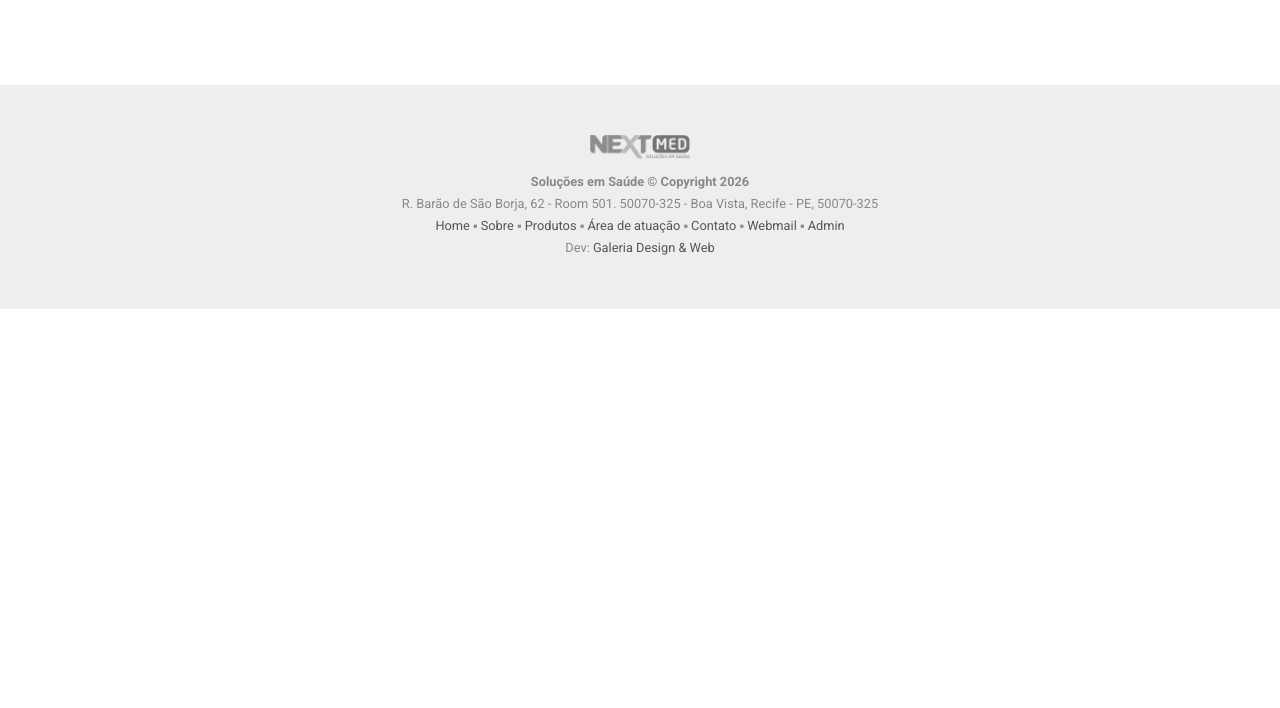
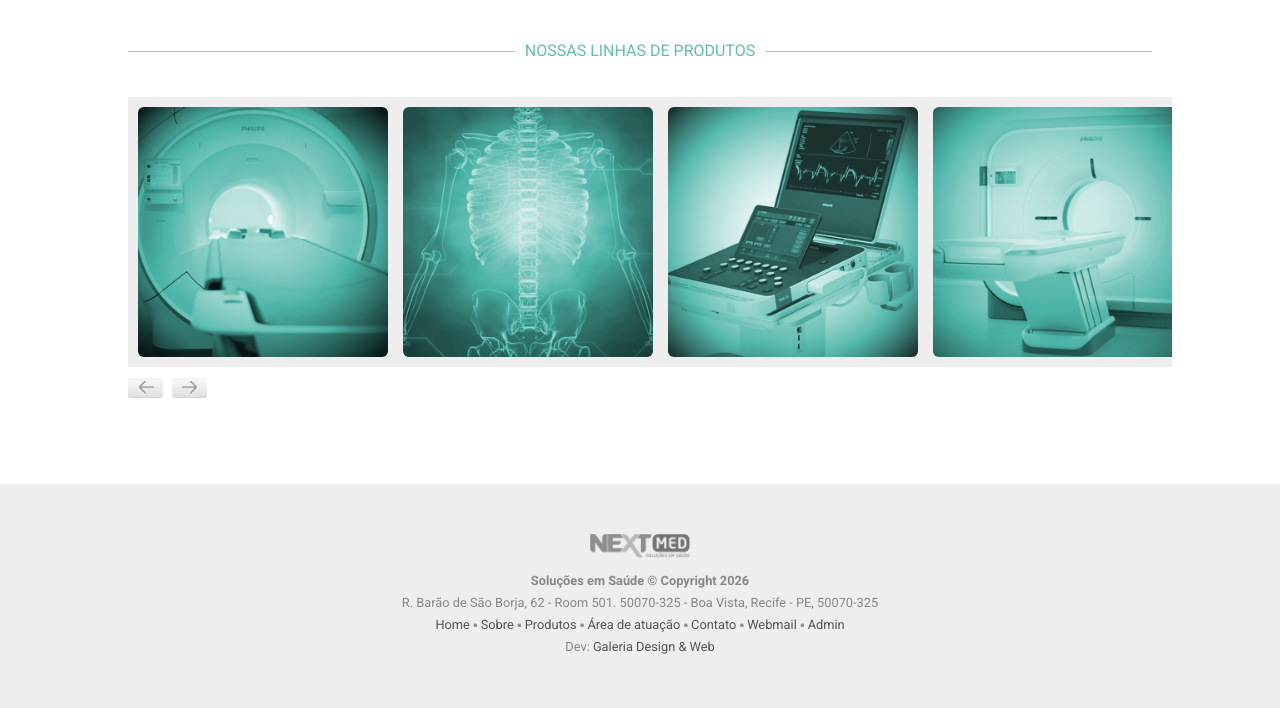
Before and after one commit to galeriaeg/next, a PHP site: page /control_g/ in a window 1280 px wide. Shown: the part 952-1660 px from the top of the page. Before the commit the page ends 1261 px from the top, so only its background shows below. Run offline with PHP 8.4, Linux system fonts and the light colour scheme; data comes from the database, SQL or seed files in the repository; data that the repository does not hold is empty.

Commit message:
cards linhas da home iniciado

```diff
--- /dev/null
+++ b/includes/linhas.php
@@ -0,0 +1,37 @@
+<section class="col12 box-linhas">
+  <div class="card-linha">
+    <span class="nome-linha">Ressonância Magnética</span>
+    <img src="./public/imgs/card-r-m.jpg" alt="produto">
+  </div>
+  <div class="card-linha">
+    <span class="nome-linha">Raio X</span>
+    <img src="./public/imgs/card-r-x.jpg" alt="produto">
+  </div>
+  <div class="card-linha">
+    <span class="nome-linha">Ultrassom</span>
+    <img src="./public/imgs/card-u.jpg" alt="produto">
+  </div>
+  <div class="card-linha">
+    <span class="nome-linha">Tomografia</span>
+    <img src="./public/imgs/card-tmg.jpg" alt="produto">
+  </div>
+  <div class="card-linha">
+    <span class="nome-linha">Arco Cirúrgico</span>
+    <img src="./public/imgs/card-a-c.jpg" alt="produto">
+  </div>
+  <div class="card-linha">
+    <span class="nome-linha">Homodinamica</span>
+    <img src="./public/imgs/card-h.jpg" alt="produto">
+  </div>
+  <div class="card-linha">
+    <span class="nome-linha">Mamografia</span>
+    <img src="./public/imgs/card-m-dr.jpg" alt="produto">
+  </div>
+</section>
+
+<img src="./public/imgs/btn-prev-off.png" class="btn-prev" onmouseover="iniciarRolagem(-1)" onmouseout="pararRolagem()" />
+<img src="./public/imgs/btn-next-off.png" class="btn-next" onmouseover="iniciarRolagem(1)" onmouseout="pararRolagem()" />
+
+
+
+<script src="./public/js/linhas.js"></script>
--- a/pages/home.php
+++ b/pages/home.php
@@ -1,4 +1,5 @@
 <?php require_once "includes/slide.php"; ?>
+
 <section class="col12 grupo-cards">
 
   <div class="card-light ">
@@ -34,8 +35,7 @@
 
 </section>
 
-
-<div class="line-full textoPadrao"><span style="background:#fFf;padding:0 10px;">NOSSAS MARCAS</span></div>
+<div class="line-full textoPadrao"><span style="background:#fFf;padding:0 10px;">NOSSOS PARCEIROS</span></div>
 
 <section class="box-marcas col12">
   <?php
@@ -56,3 +56,9 @@
   }
   ?>
 </section>
+
+<div class="line-full textoPadrao"><span style="background:#fFf;padding:0 10px;">NOSSAS LINHAS DE PRODUTOS</span></div>
+
+<section class="col12">
+  <?php require_once "includes/linhas.php"; ?>
+</section>
--- a/public/css/components.css
+++ b/public/css/components.css
@@ -2,6 +2,7 @@
 @import "menu.css";
 @import "home.css";
 @import "slide.css";
+@import "linhas.css";
 @import "sobre.css";
 @import "produtos.css";
 @import "novidades.css";
--- /dev/null
+++ b/public/css/linhas.css
@@ -0,0 +1,103 @@
+/* Container para alinhar os botões e o bloco de cards */
+.carrossel-wrapper {
+  display: flex;
+  align-items: center;
+  position: relative;
+  max-width: 100%;
+  gap: 10px;
+}
+
+.box-linhas {
+  background-color: #eee;
+  color: blue;
+  display: flex;
+  justify-content: flex-start;
+  gap: 15px;
+  padding: 10px;
+
+  overflow-x: auto;
+  overflow-y: hidden;
+
+  /* Garante uma rolagem suave via clique ou touch */
+  scroll-behavior: smooth;
+}
+
+/* Esconde a barra de rolagem para um visual mais limpo (opcional) */
+.box-linhas::-webkit-scrollbar {
+  display: none;
+}
+
+.card-linha {
+  background-color: aquamarine;
+  width: 250px;
+  height: 250px;
+  flex-shrink: 0;
+  border-radius: 6px;
+  overflow: hidden;
+  box-sizing: border-box;
+  position: relative;
+  display: flex;
+  justify-content: center;
+  align-items: center;
+}
+.card-linha img {
+  width: 100%;
+  height: 100%;
+  /* Faz a imagem preencher o card perfeitamente sem distorcer */
+  object-fit: cover;
+  /* Transição suave de 0.3 segundos para o efeito não ser seco */
+  transition: transform 0.3s ease;
+}
+.card-linha:hover img {
+  /* Amplia a imagem em 10% (mude para 1.2 se quiser 20%, etc) */
+  transform: scale(1.1);
+}
+
+.nome-linha {
+  position: absolute;
+  z-index: 2; /* Garante que o texto fique por cima da imagem */
+
+  /* Estilo do fundo do texto (ajuste como preferir) */
+  background-color: rgba(255, 255, 236, 0.8);
+  color: #555;
+  padding: 10px 20px;
+  border-radius: 4px;
+  font-size: 15px;
+  font-weight: 400;
+  pointer-events: none; /* Evita que o texto bloqueie o mouse ao passar por cima */
+
+  /* Estado Inicial: Escondido e levemente menor */
+  opacity: 0;
+  transform: scale(0.8);
+
+  /* Transição suave para a opacidade e para o leve ganho de tamanho */
+  transition:
+    opacity 0.3s ease,
+    transform 0.3s ease;
+}
+.card-linha:hover .nome-linha {
+  opacity: 1;
+  transform: scale(1); /* Volta ao tamanho normal criando um efeito lindo */
+}
+
+.btn-next {
+  margin-top: 10px;
+  width: 35px;
+  cursor: pointer;
+  margin-right: 5px;
+}
+img.btn-next:hover {
+  content: url("../imgs/btn-next-on.png");
+  filter: contrast(0.9);
+}
+
+.btn-prev {
+  margin-top: 10px;
+  width: 35px;
+  cursor: pointer;
+  margin-right: 5px;
+}
+img.btn-prev:hover {
+  content: url("../imgs/btn-prev-on.png");
+  filter: contrast(0.9);
+}
--- /dev/null
+++ b/public/js/linhas.js
@@ -0,0 +1,22 @@
+let intervaloRolagem;
+function iniciarRolagem(direcao) {
+  const carrossel = document.querySelector(".box-linhas");
+
+  // Remove a suavização temporariamente para a rolagem contínua não dar trancos
+  carrossel.style.scrollBehavior = "auto";
+
+  // Cria um loop que move o scroll a cada 10 milissegundos
+  intervaloRolagem = setInterval(() => {
+    carrossel.scrollLeft += direcao * 2; // 5 é a velocidade. Aumente para ir mais rápido.
+  }, 10);
+}
+
+function pararRolagem() {
+  const carrossel = document.querySelector(".box-linhas");
+
+  // Limpa o loop para parar a rolagem imediatamente
+  clearInterval(intervaloRolagem);
+
+  // Devolve o comportamento suave padrão do CSS
+  carrossel.style.scrollBehavior = "smooth";
+}
```
Also changed, not shown: public/js/_slide.js (deleted, +0 -7 lines), public/imgs/_btn-mais-off.png (deleted), public/imgs/_btn-menos-off.png (deleted), public/imgs/btn-next-off.png (added), public/imgs/btn-next-on.png (added), public/imgs/btn-prev-off.png (added), public/imgs/btn-prev-on.png (added), public/imgs/card-a-c.jpg (added), public/imgs/card-h.jpg (added), public/imgs/card-m-dr.jpg (added), public/imgs/card-r-m.jpg (added), public/imgs/card-r-x.jpg (added), public/imgs/card-tmg.jpg (added), public/imgs/card-u.jpg (added), 1 more files.
